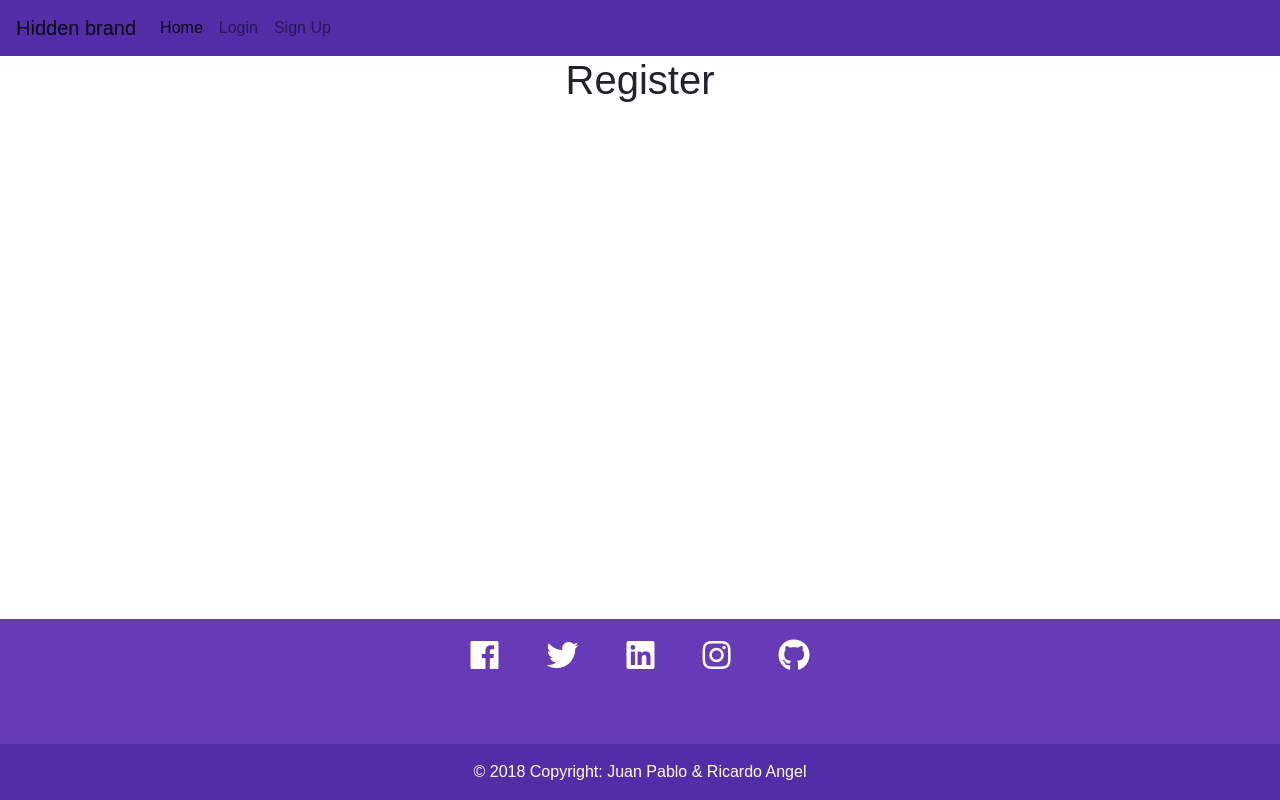
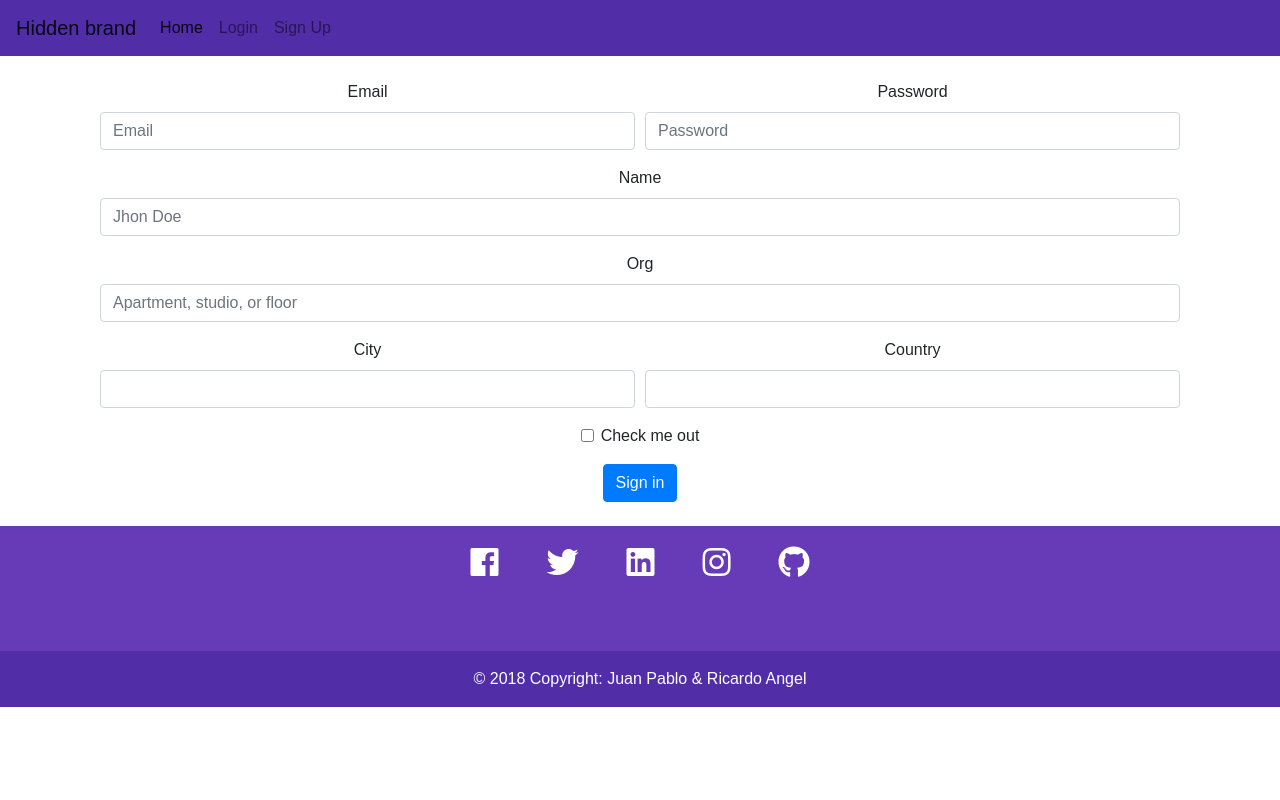
Before and after one commit to jpgonzalez14/censo-venezolano-front, a React (Create React App) app: page /register in a window 1280 px wide. Built offline with nearby package versions, Linux system fonts and the light colour scheme.

Commit message:
Register and Login constructor and inputs
Install axios dependencies.

```diff
--- a/package.json
+++ b/package.json
@@ -5,6 +5,7 @@
   "dependencies": {
     "@material-ui/core": "^3.0.1",
     "@material-ui/icons": "^3.0.1",
+    "axios": "^0.18.0",
     "concurrently": "^4.0.1",
     "husky": "^0.14.3",
     "lint-staged": "^7.2.2",
--- a/src/components/auth/Login.js
+++ b/src/components/auth/Login.js
@@ -1,8 +1,73 @@
 import React, { Component } from 'react';
 
 class Login extends Component {
+  //component state
+  constructor() {
+    super();
+    this.state = {
+      email: '',
+      password: '',
+      errors: {}
+    };
+    this.onChange = this.onChange.bind(this);
+    this.onSubmit = this.onSubmit.bind(this);
+  }
+  //on change, every time the user enter a parameter.
+  onChange(e) {
+    this.setState({ [e.target.name]: e.target.value });
+  }
+  onSubmit(e) {
+    e.preventDefault();
+
+    const loginRequest = {
+      email: this.state.email,
+      password: this.state.password
+    };
+    console.log(loginRequest);
+  }
   render() {
-    return <h1>Login</h1>;
+    return (
+      <div className="container-fluid">
+        <br />
+        <form onSubmit={this.onSubmit}>
+          <div className="form-group">
+            <label>Email address</label>
+            <input
+              type="email"
+              className="form-control"
+              aria-describedby="emailHelp"
+              name="email"
+              placeholder="Enter email"
+              value={this.state.email}
+              onChange={this.onChange}
+            />
+          </div>
+          <div className="form-group">
+            <label>Password</label>
+            <input
+              type="password"
+              className="form-control"
+              name="password"
+              placeholder="Password"
+              value={this.state.password}
+              onChange={this.onChange}
+            />
+          </div>
+          <div className="form-check">
+            <input
+              type="checkbox"
+              className="form-check-input"
+              id="exampleCheck1"
+            />
+            <label className="form-check-label">Check me out</label>
+          </div>
+          <button type="submit" className="btn btn-primary">
+            Submit
+          </button>
+        </form>
+        <br />
+      </div>
+    );
   }
 }
 
--- a/src/components/auth/Register.js
+++ b/src/components/auth/Register.js
@@ -1,8 +1,128 @@
 import React, { Component } from 'react';
 
 class Register extends Component {
+  //component state
+  constructor() {
+    super();
+    this.state = {
+      name: '',
+      email: '',
+      org: '',
+      country: '',
+      city: '',
+      password: '',
+      errors: {}
+    };
+    this.onChange = this.onChange.bind(this);
+    this.onSubmit = this.onSubmit.bind(this);
+  }
+  //on change, every time the user enter a parameter.
+  onChange(e) {
+    this.setState({ [e.target.name]: e.target.value });
+  }
+  onSubmit(e) {
+    e.preventDefault();
+
+    const newUser = {
+      name: this.state.name,
+      email: this.state.email,
+      org: this.state.org,
+      country: this.state.country,
+      city: this.state.city,
+      password: this.state.password
+    };
+    console.log(newUser);
+  }
   render() {
-    return <h1>Register</h1>;
+    return (
+      <div className="container-fluid">
+        <br />
+        <form onSubmit={this.onSubmit}>
+          <div className="form-row">
+            <div className="form-group col-md-6">
+              <label>Email</label>
+              <input
+                type="email"
+                className="form-control"
+                placeholder="Email"
+                name="email"
+                value={this.state.email}
+                onChange={this.onChange}
+              />
+            </div>
+            <div className="form-group col-md-6">
+              <label>Password</label>
+              <input
+                type="password"
+                className="form-control"
+                placeholder="Password"
+                name="password"
+                value={this.state.password}
+                onChange={this.onChange}
+              />
+            </div>
+          </div>
+          <div className="form-group">
+            <label>Name</label>
+            <input
+              type="text"
+              className="form-control"
+              placeholder="Jhon Doe"
+              name="name"
+              value={this.state.name}
+              onChange={this.onChange}
+            />
+          </div>
+          <div className="form-group">
+            <label>Org</label>
+            <input
+              type="text"
+              className="form-control"
+              placeholder="Apartment, studio, or floor"
+              name="org"
+              value={this.state.org}
+              onChange={this.onChange}
+            />
+          </div>
+          <div className="form-row">
+            <div className="form-group col-md-6">
+              <label>City</label>
+              <input
+                type="text"
+                className="form-control"
+                name="city"
+                value={this.state.city}
+                onChange={this.onChange}
+              />
+            </div>
+            <div className="form-group col-md-6">
+              <label>Country</label>
+              <input
+                type="text"
+                className="form-control"
+                name="country"
+                value={this.state.country}
+                onChange={this.onChange}
+              />
+            </div>
+          </div>
+          <div className="form-group">
+            <div className="form-check">
+              <input
+                className="form-check-input"
+                type="checkbox"
+                id="gridCheck"
+              />
+              <label className="form-check-label">Check me out</label>
+            </div>
+          </div>
+          <button type="submit" className="btn btn-primary">
+            Sign in
+          </button>
+        </form>
+        <br />
+      </div>
+    );
   }
 }
 
--- a/src/components/layout/Navbar.js
+++ b/src/components/layout/Navbar.js
@@ -17,9 +17,9 @@ class Navbar extends Component {
           <span className="navbar-toggler-icon" />
         </button>
         <div className="collapse navbar-collapse" id="navbarTogglerDemo01">
-          <a className="navbar-brand" href="#">
+          <Link className="navbar-brand" to="/">
             Hidden brand
-          </a>
+          </Link>
           <ul className="navbar-nav mr-auto mt-2 mt-lg-0">
             <li className="nav-item active">
               <Link className="nav-link" to="/">
--- a/src/index.css
+++ b/src/index.css
@@ -6,13 +6,13 @@ body {
 i {
   color: #ffffff;
 }
-footer {
+/*footer {
   position: absolute;
   right: 0;
   bottom: 0;
   left: 0;
   text-align: center;
-}
+}*/
 
 /* Palette generated by Material Palette - materialpalette.com/deep-purple/red */
 .dark-primary-color {
```
Also changed, not shown: 1 other file (tests, documents, lock files or other folders).
